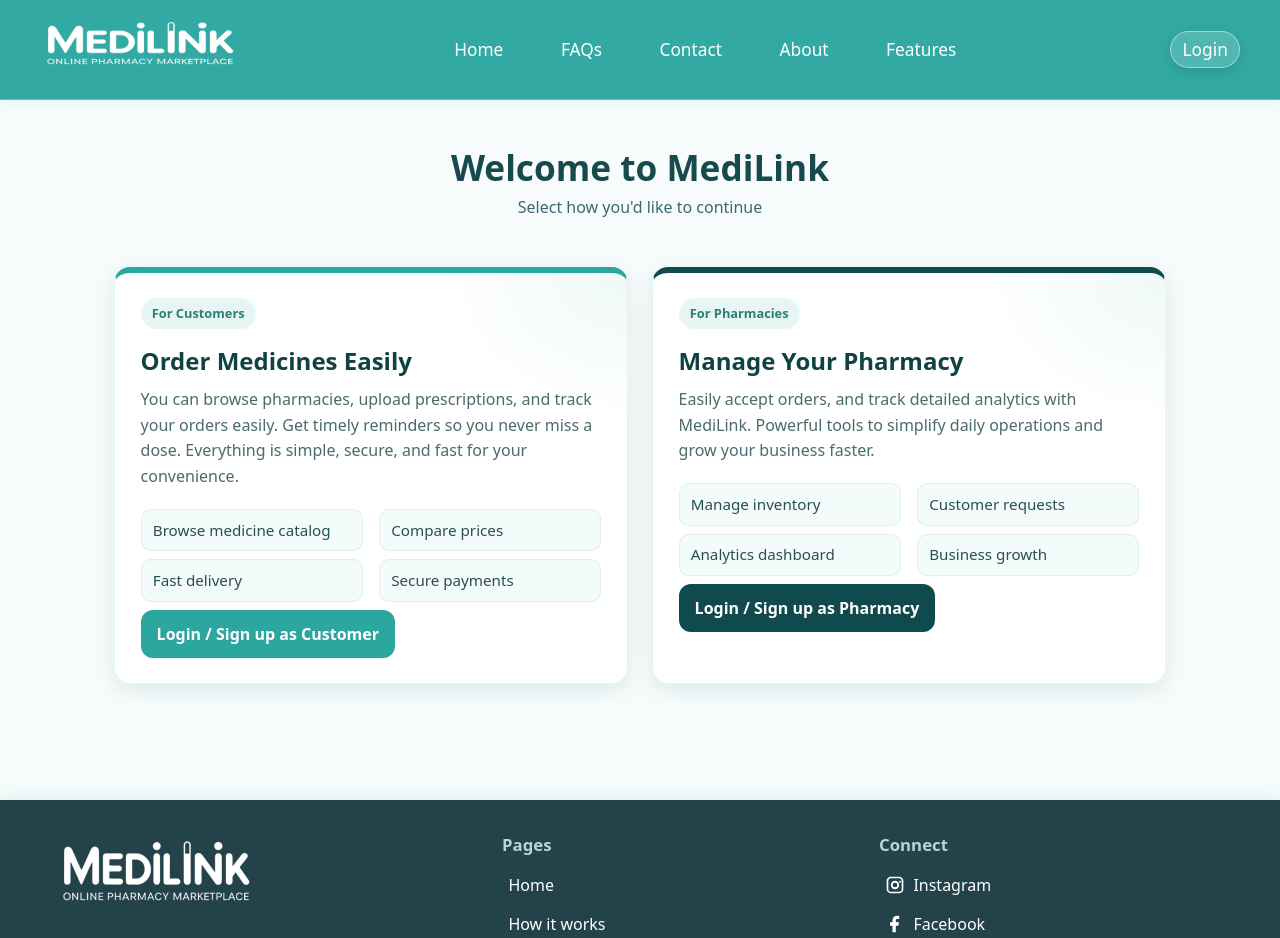
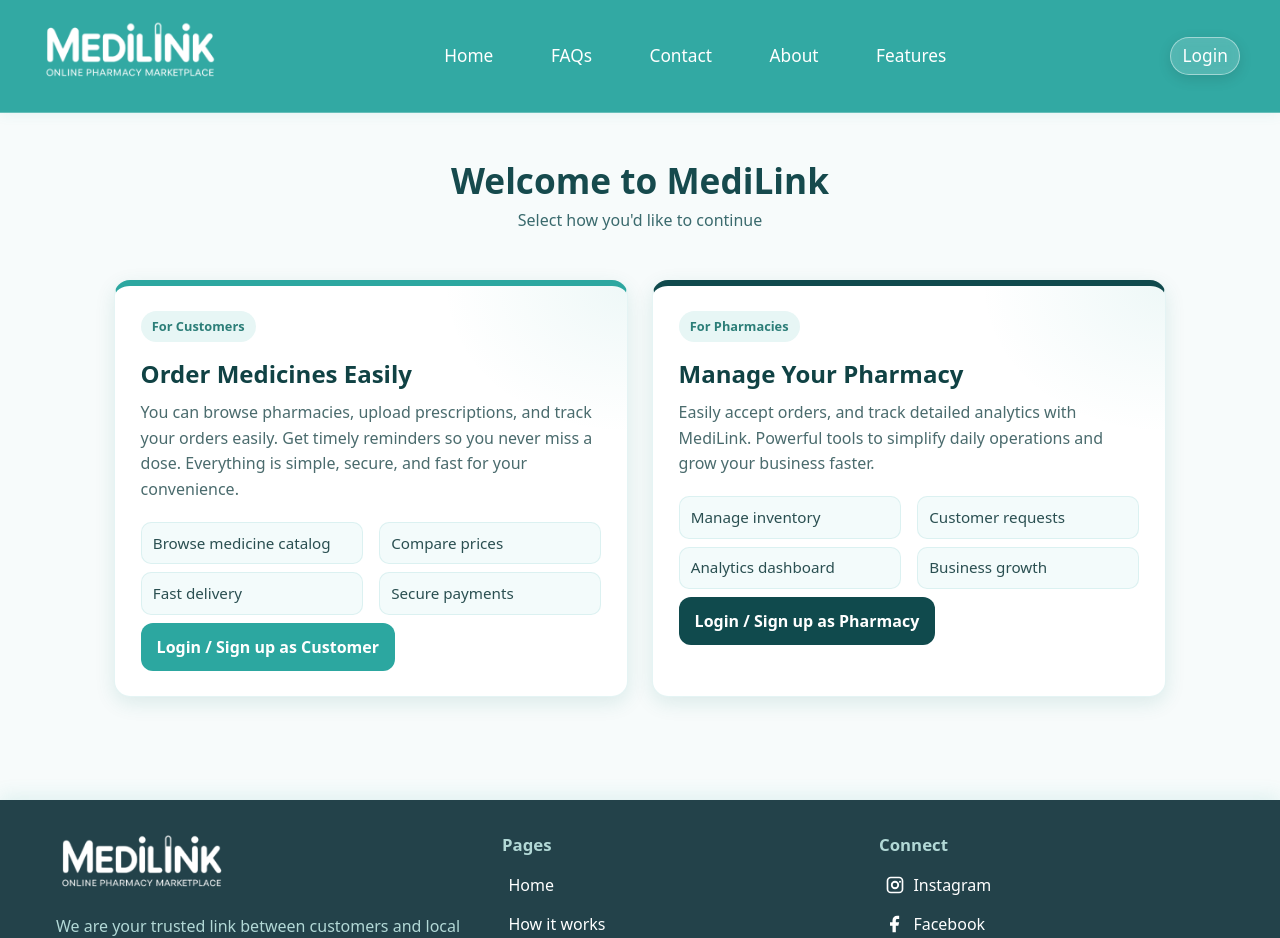
Before and after one commit to Mirza-Arman/PharmaLink, a React (Vite) app in the folder pharmacy-frontend/: page /login in a window 1280 px wide. Shown: the top 938 px of the page. Built offline with nearby package versions, Linux system fonts and the light colour scheme.

Commit message:
responsiveness added

```diff
--- a/pharmacy-frontend/src/component/Footer.css
+++ b/pharmacy-frontend/src/component/Footer.css
@@ -29,8 +29,10 @@
   margin-bottom: 0.6rem;
 }
 .brand-logo {
-  width: 200px;
-  height: 80px;
+  width: auto;
+  height: auto;
+  max-width: 180px;
+  max-height: 60px;
   filter: brightness(0) invert(1);
 
 
@@ -105,3 +107,8 @@
     gap: 1.2rem;
   }
 }
+
+@media (max-width: 480px) {
+  .footer-inner { padding: 1.2rem 0.8rem; }
+  .brand-logo { max-width: 150px; max-height: 50px; }
+}
--- a/pharmacy-frontend/src/component/Header.css
+++ b/pharmacy-frontend/src/component/Header.css
@@ -1,6 +1,6 @@
 /* Header Styles */
 .header {
-  width: 100vw;
+  width: 100%;
   /* translucent glass gradient */
   background: linear-gradient(90deg, rgba(44,167,160,0.55) 0%, rgba(59,178,169,0.55) 100%);
   color: #fff;
@@ -35,8 +35,9 @@
 }
 
 .header-logo {
-  height: 50px;
-  width: 200px;
+  height: auto;
+  width: auto;
+  max-width: 180px;
   filter: brightness(0) invert(1);
   transition: transform 0.2s ease;
 }
@@ -412,9 +413,7 @@
     gap: 0.5rem;
   }
 
-  .header-logo {
-    height: 48px;
-  }
+  .header-logo { max-width: 150px; }
 
   .logo-text {
     font-size: 1.4rem;
@@ -475,6 +474,10 @@
     padding: 0.6rem 0.8rem;
     font-size: 0.95rem;
   }
+}
+@media (max-width: 480px) {
+  .header { padding: 0.8rem 1rem; }
+  .header-logo { max-width: 130px; }
 }
 /* Customer Dropdown Styles */
 .customer-dropdown {
--- a/pharmacy-frontend/src/pages/BuyMedicine.css
+++ b/pharmacy-frontend/src/pages/BuyMedicine.css
@@ -1,6 +1,6 @@
 .buy-medicine-bg {
   min-height: 100vh;
-  width: 100vw;
+  width: 100%;
   background: linear-gradient(120deg, #eaf7f6 60%, #b2f0e6 100%), url('https://images.unsplash.com/photo-1588776814546-ec7e5b1c7b6b?ixlib=rb-4.0.3&auto=format&fit=crop&w=1500&q=80') center/cover no-repeat;
   display: flex;
   flex-direction: column;
@@ -14,7 +14,7 @@
   display: flex;
   align-items: center;
   justify-content: center;
-  width: 100vw;
+  width: 100%;
   min-height: 80vh;
 }
 
@@ -1204,8 +1204,9 @@
   color: white;
   border: none;
   border-radius: 6px;
-  padding: 10px 16px;
-  font-size: 14px;
+  padding: 8px 16px;
+  font-size: 14px;
+  line-height: 1.2;
   font-weight: 500;
   cursor: pointer;
   transition: all 0.18s;
--- a/pharmacy-frontend/src/pages/Contact.css
+++ b/pharmacy-frontend/src/pages/Contact.css
@@ -7,7 +7,7 @@
 
 .full-width-bg,
 .full-width-section {
-  width: 100vw;
+  width: 100%;
   position: relative;
   left: 0;
   right: 0;
@@ -232,3 +232,17 @@
   .form-row { grid-template-columns: 1fr; }
   .form-wrapper { grid-template-columns: 1fr; }
 }
+
+@media (max-width: 768px) {
+  .contact-hero { height: auto; padding-top: 72px; }
+  .contact-hero-content { padding: 2rem 1rem; }
+  .contact-hero-content h1 { font-size: 2.2rem; margin-bottom: 20px; }
+  .contact-hero-content h1:hover { transform: none; font-size: 2.2rem; }
+  .contact-hero-content p { font-size: 1rem; max-width: 90%; margin: 0 auto; }
+}
+
+@media (max-width: 480px) {
+  .contact-hero { padding-top: 64px; }
+  .contact-hero-content { padding: 1.6rem 0.8rem; }
+  .contact-hero-content h1 { font-size: 1.8rem; }
+}
--- a/pharmacy-frontend/src/pages/PharmacyDashboard.jsx
+++ b/pharmacy-frontend/src/pages/PharmacyDashboard.jsx
@@ -586,7 +586,7 @@
             {!authLoading && !loading && getFilteredRequests().length > 0 && (
               <div>
                 {getFilteredRequests().map((req, idx) => (
-                  <div className="pharmacy-card" key={req._id || idx} style={{ display: 'flex', flexDirection: 'row', gap: 24, marginBottom: 24, position: 'relative', paddingBottom: 32 }}>
+                  <div className="pharmacy-card dashboard-request-card" key={req._id || idx} style={{ display: 'flex', flexDirection: 'row', gap: 24, marginBottom: 24, position: 'relative', paddingBottom: 32 }}>
                     {/* Left column: Customer data */}
                     <div style={{ flex: 1, minWidth: 180 }}>
                       <div><b>Customer:</b> {req.customerName || req.customer?.name || "N/A"}</div>
--- a/pharmacy-frontend/src/pages/SelectPharmacy.jsx
+++ b/pharmacy-frontend/src/pages/SelectPharmacy.jsx
@@ -67,6 +67,7 @@
                   return (
                     <div
                       key={pharmacy._id}
+                      className="pharmacy-select-card"
                       style={{
                         display: 'flex',
                         alignItems: 'stretch',
@@ -77,7 +78,6 @@
                         padding: '18px 28px',
                         boxShadow: isSelected ? '0 2px 12px #b2f0e6' : 'none',
                         transition: 'all 0.18s cubic-bezier(.4,1.4,.6,1)',
-                        position: 'relative',
                         minHeight: 110
                       }}
                     >
@@ -88,10 +88,8 @@
                         <div style={{ fontSize: 15, color: '#333' }}><b>Email:</b> {pharmacy.email || 'N/A'}</div>
                       </div>
                       <button
+                        className="select-toggle-btn"
                         style={{
-                          position: 'absolute',
-                          right: 28,
-                          bottom: 18,
                           background: isSelected ? '#888' : '#2ca7a0',
                           color: '#fff',
                           border: 'none',
--- a/pharmacy-frontend/src/pages/pharmacyDashboard.css
+++ b/pharmacy-frontend/src/pages/pharmacyDashboard.css
@@ -337,6 +337,19 @@
   margin: 2rem 0;
 }
 
+/* Dashboard Request Card layout */
+.dashboard-request-card {
+  display: flex;
+}
+
+@media (max-width: 700px) {
+  .dashboard-request-card {
+    flex-direction: column;
+    gap: 12px !important;
+    padding-bottom: 16px !important;
+  }
+}
+
 /* View Bill Button */
 .view-bill-btn {
   position: absolute;
```
